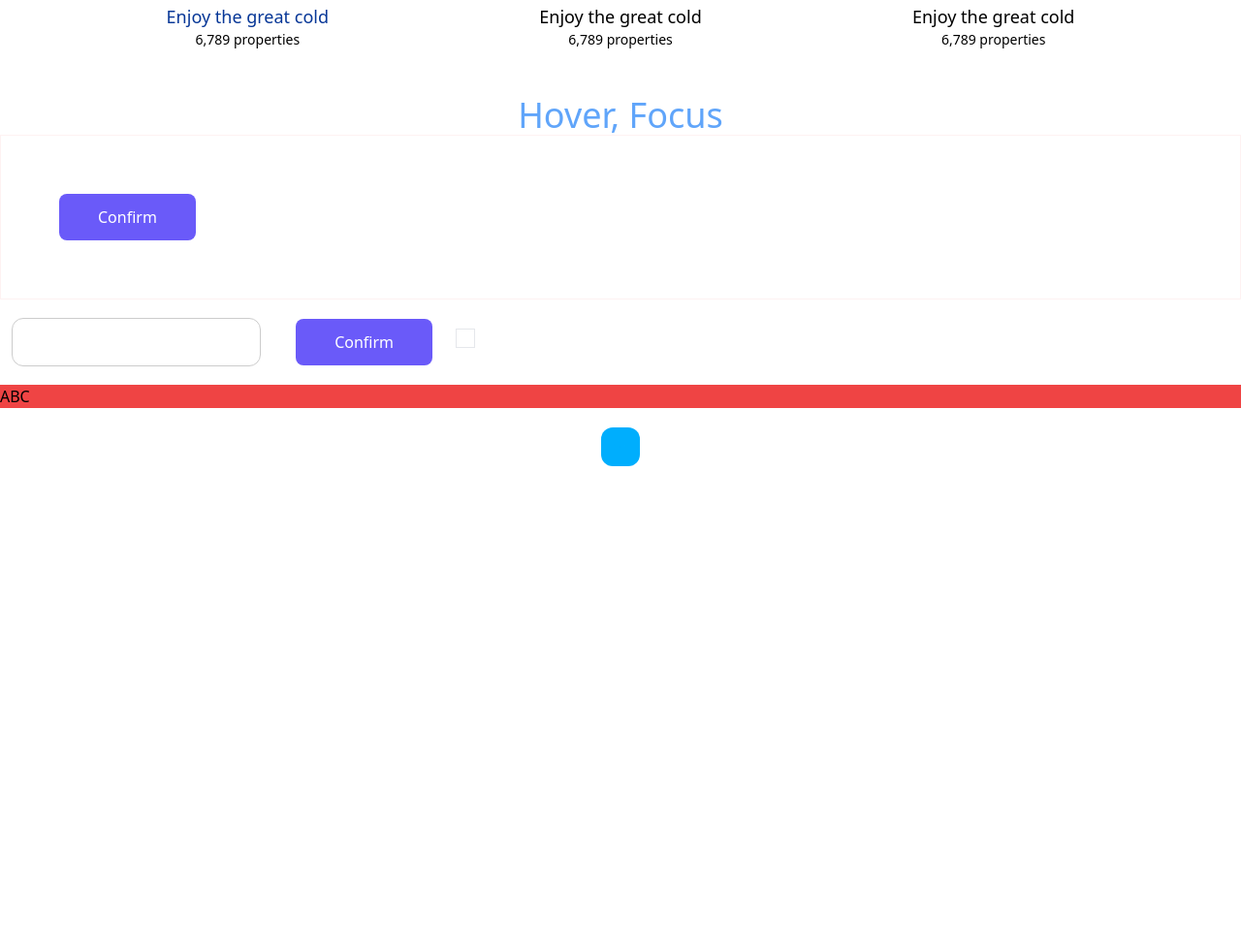
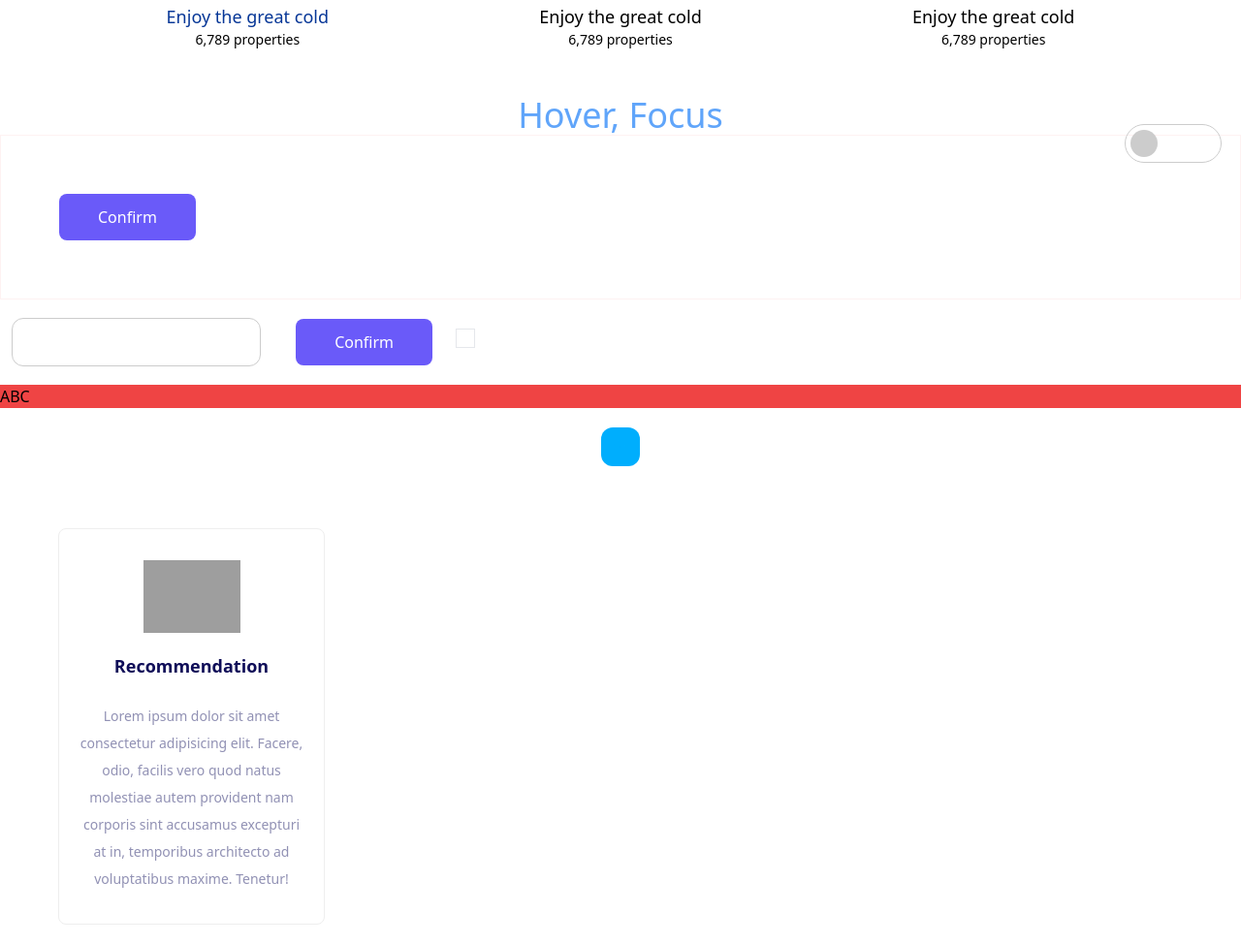
Before and after one commit to zendy199x/Tailwind-CSS, a website built with Vite: page index.html in a window 1280 px wide. Shown: the part 612-1586 px from the top of the page at 97% size. Before the commit the page ends 1113 px from the top, so only its background shows below. Built offline with nearby package versions, Linux system fonts and the light colour scheme; grey boxes are pictures that could not be loaded.

Commit message:
Dark mode

```diff
--- a/index.html
+++ b/index.html
@@ -201,11 +201,106 @@
         before:absolute
         before:inset-0
         before:rounded-xl
-        befor: bg-current
+        before:
+        bg-current
         before:opacity-25
       "
     >
       <ion-icon name="airplane-outline"></ion-icon>
     </div>
+
+    <!-- DARK MODE -->
+
+    <label for="toggle" class="inline-block cursor-pointer toggle-switch">
+      <input
+        type="checkbox"
+        name=""
+        id="toggle"
+        class="darkmode-input hidden"
+      />
+      <div
+        class="
+          w-[100px]
+          h-[40px]
+          border border-[#ccc]
+          rounded-full
+          fixed
+          right-5
+          bottom-5
+          z-50
+          p-[5px]
+          transition-colors
+        "
+      >
+        <div
+          class="
+            w-7
+            h-7
+            bg-[#ccc]
+            rounded-full
+            transition-transform
+            darkmode-spinner
+          "
+        ></div>
+      </div>
+    </label>
+    <div class="mx-auto max-w-[1200px] grid grid-cols-4 gap-x-5 p-5">
+      <div
+        class="
+          px-5
+          py-8
+          rounded-lg
+          border border-[#eee]
+          text-center
+          bg-white
+          dark:bg-[#0F0D58]
+        "
+      >
+        <img
+          src="https://free3dicon.com/wp-content/uploads/2021/09/compass_perspective_matte_s-2-300x300.png.webp"
+          alt=""
+          class="mb-5 max-w-[100px] mx-auto"
+        />
+        <h3 class="text-lg font-semibold mb-6 text-[#0F0D58] dark:text-white">
+          Recommendation
+        </h3>
+        <div
+          class="
+            text-sm
+            leading-loose
+            text-[#9191B4]
+            font-normal
+            dark:text-white
+          "
+        >
+          Lorem ipsum dolor sit amet consectetur adipisicing elit. Facere, odio,
+          facilis vero quod natus molestiae autem provident nam corporis sint
+          accusamus excepturi at in, temporibus architecto ad voluptatibus
+          maxime. Tenetur!
+        </div>
+      </div>
+    </div>
+    <script>
+      const toggleSwitch = document.querySelector(
+        '.toggle-switch input[type="checkbox"]'
+      );
+      const currentTheme = localStorage.getItem("theme");
+      if (currentTheme) {
+        document.documentElement.setAttribute("class", currentTheme);
+        if (currentTheme === "dark") {
+          toggleSwitch.checked = true;
+        }
+      }
+      function switchTheme(e) {
+        if (e.target.checked) {
+          document.documentElement.setAttribute("class", "dark");
+          localStorage.setItem("theme", "dark");
+        } else {
+          document.documentElement.setAttribute("class", "light");
+          localStorage.setItem("theme", "light");
+        }
+      }
+      toggleSwitch.addEventListener("change", switchTheme);
+    </script>
   </body>
 </html>
--- a/tailwind.config.js
+++ b/tailwind.config.js
@@ -4,7 +4,7 @@ module.exports = {
     './**/*.html',
     './src/**/*.{js,jsx,ts,tsx,vue}',
   ],
-  darkMode: false, // or 'media' or 'class'
+  darkMode: 'class', // or 'media' or 'class'
   theme: {
     extend: {
       spacing: {
```
Also changed, not shown: build/app.css, build/taiwind.css.
